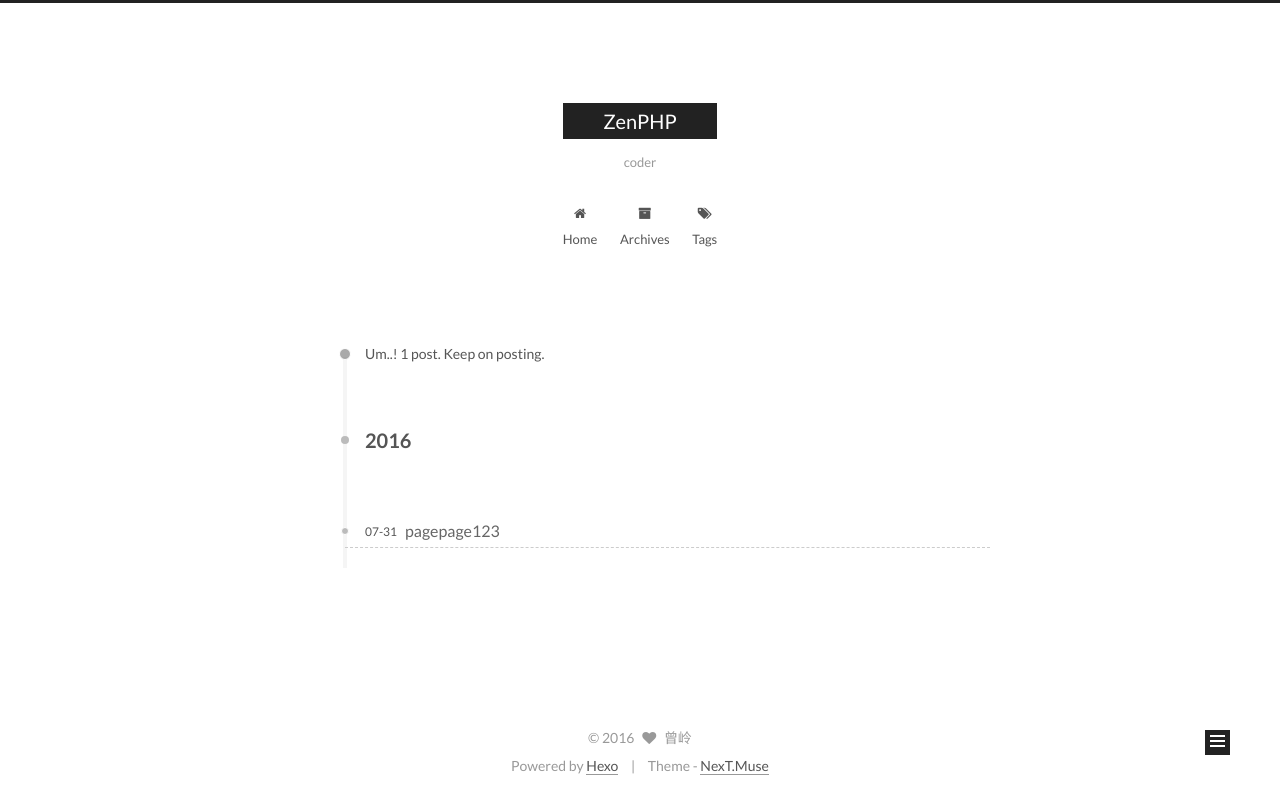
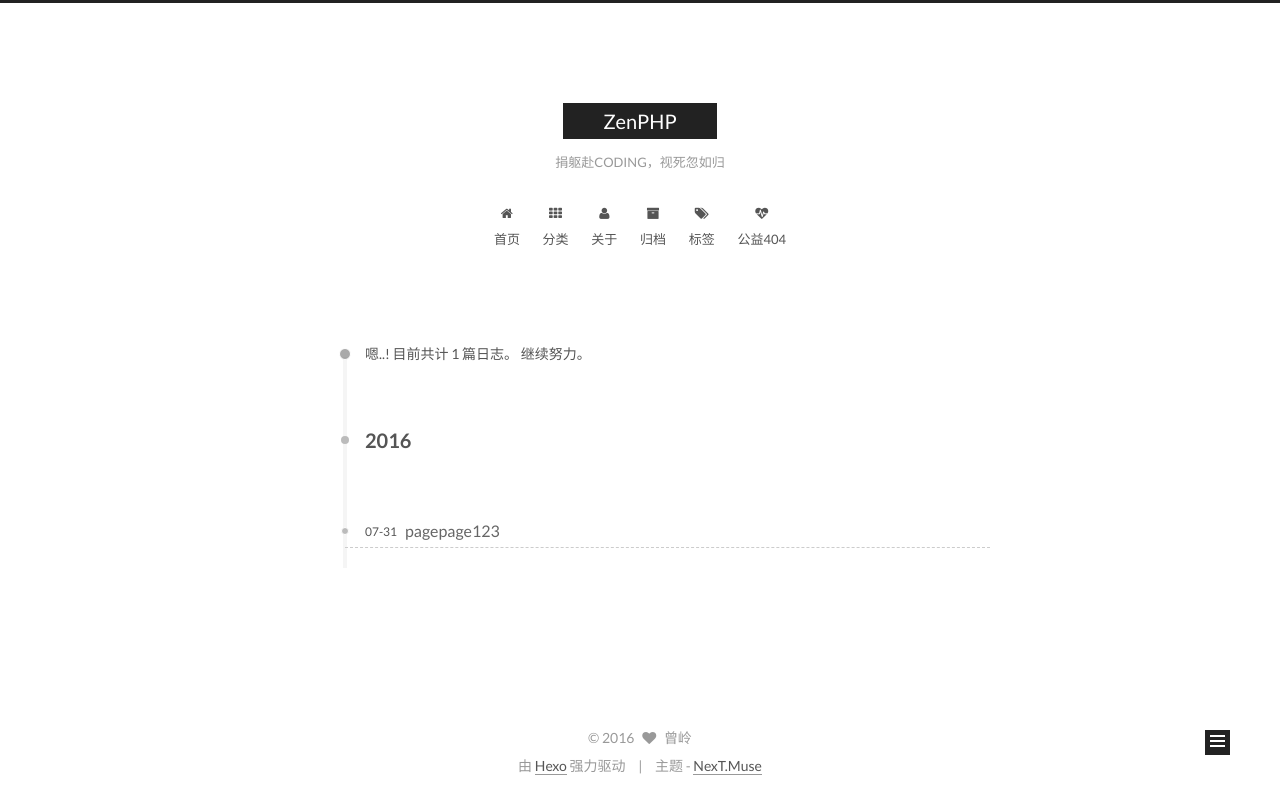
Before and after one commit to Zen-PHP/zen-php.github.io, a plain HTML site: page archives/2016/07/index.html in a window 1280 px wide. Drawn offline with Linux system fonts and the light colour scheme.

Commit message:
Site updated: 2016-07-31 22:12:12

```diff
--- a/archives/2016/07/index.html
+++ b/archives/2016/07/index.html
@@ -102,7 +102,7 @@
     motion: true,
     duoshuo: {
       userId: 0,
-      author: 'Author'
+      author: '博主'
     }
   };
 </script>
@@ -112,10 +112,10 @@
 
   <link rel="canonical" href="https://zen-php.github.io/archives/2016/07/"/>
 
-  <title> Archive | ZenPHP </title>
+  <title> 归档 | ZenPHP </title>
 </head>
 
-<body itemscope itemtype="http://schema.org/WebPage" lang="zh-CN">
+<body itemscope itemtype="http://schema.org/WebPage" lang="zh-Hans">
 
 
 
@@ -147,7 +147,7 @@
       <span class="logo-line-after"><i></i></span>
     </a>
   </div>
-  <p class="site-subtitle">coder</p>
+  <p class="site-subtitle">捐躯赴CODING，视死忽如归</p>
 </div>
 
 <div class="site-nav-toggle">
@@ -170,7 +170,27 @@
 
               <i class="menu-item-icon fa fa-fw fa-home"></i> <br />
 
-            Home
+            首页
+          </a>
+        </li>
+
+
+        <li class="menu-item menu-item-categories">
+          <a href="/categories" rel="section">
+
+              <i class="menu-item-icon fa fa-fw fa-th"></i> <br />
+
+            分类
+          </a>
+        </li>
+
+
+        <li class="menu-item menu-item-about">
+          <a href="/about" rel="section">
+
+              <i class="menu-item-icon fa fa-fw fa-user"></i> <br />
+
+            关于
           </a>
         </li>
 
@@ -180,7 +200,7 @@
 
               <i class="menu-item-icon fa fa-fw fa-archive"></i> <br />
 
-            Archives
+            归档
           </a>
         </li>
 
@@ -190,7 +210,17 @@
 
               <i class="menu-item-icon fa fa-fw fa-tags"></i> <br />
 
-            Tags
+            标签
+          </a>
+        </li>
+
+
+        <li class="menu-item menu-item-commonweal">
+          <a href="/404.html" rel="section">
+
+              <i class="menu-item-icon fa fa-fw fa-heartbeat"></i> <br />
+
+            公益404
           </a>
         </li>
 
@@ -220,7 +250,7 @@
 
 
 
-      Um..! 1 post. Keep on posting.
+      嗯..! 目前共计 1 篇日志。 继续努力。
     </span>
 
 
@@ -310,7 +340,7 @@
           <div class="site-state-item site-state-posts">
             <a href="/archives">
               <span class="site-state-item-count">1</span>
-              <span class="site-state-item-name">posts</span>
+              <span class="site-state-item-name">日志</span>
             </a>
           </div>
 
@@ -357,11 +387,11 @@
 </div>
 
 <div class="powered-by">
-  Powered by <a class="theme-link" href="https://hexo.io">Hexo</a>
+  由 <a class="theme-link" href="https://hexo.io">Hexo</a> 强力驱动
 </div>
 
 <div class="theme-info">
-  Theme -
+  主题 -
   <a class="theme-link" href="https://github.com/iissnan/hexo-theme-next">
     NexT.Muse
   </a>
--- a/css/main.css
+++ b/css/main.css
@@ -1548,7 +1548,7 @@ pre .javascript .function {
   width: 4px;
   height: 4px;
   border-radius: 50%;
-  background: #b6ddff;
+  background: #a23649;
 }
 .links-of-blogroll {
   font-size: 13px;
```
Also changed, not shown: 2016/07/31/pagepage123/index.html (+43 -13 lines), archives/2016/index.html (+41 -11 lines), archives/index.html (+41 -11 lines), index.html (+40 -10 lines).
